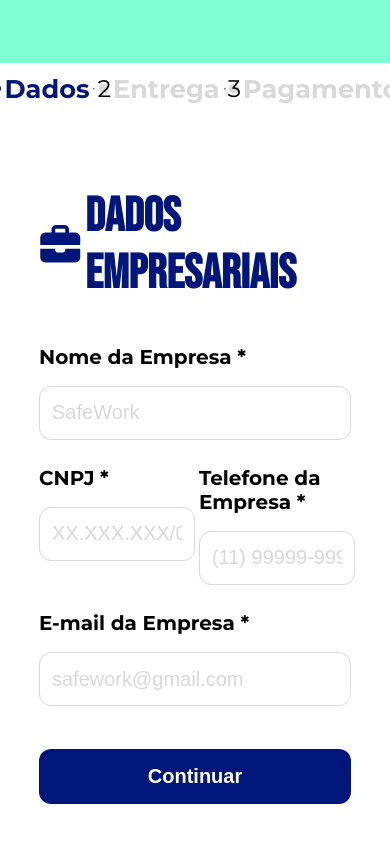
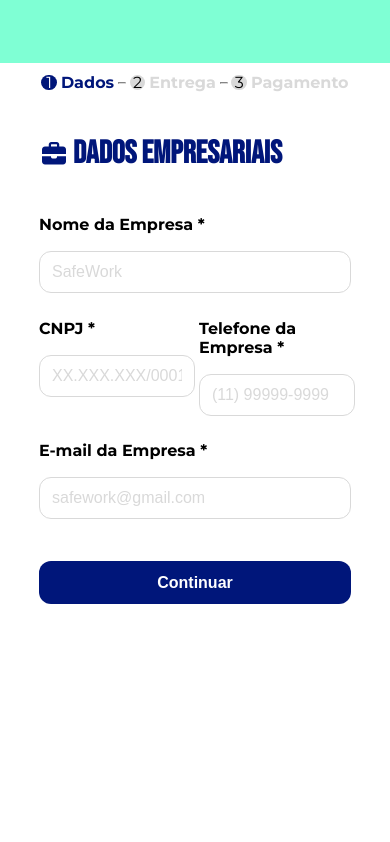
Before and after one commit to laramoreirab/safework, a plain HTML site: page views/dados-finalizar.html in a window 390 px wide. Drawn offline with Linux system fonts and the light colour scheme.

Commit message:
Reponsividade dados-finalizar

```diff
--- a/public/css/dados-finalizar.css
+++ b/public/css/dados-finalizar.css
@@ -45,7 +45,7 @@ nav {
   }
 }
 
-.escrita-step p{
+.escrita-step p {
   font-size: 1.6rem;
   color: var(--cinza);
 }
@@ -157,3 +157,68 @@ main button {
   font-size: 1.25rem;
   cursor: pointer;
 }
+
+@media (max-width: 640px) {
+  .circ-step {
+    width: 4dvw;
+    height: 4dvw;
+
+    p {
+      font-size: 1rem;
+    }
+  }
+
+  .escrita-step p {
+    font-size: 1rem;
+  }
+
+  .titulo-main {
+    i {
+        font-size: 1.5rem;
+    }
+
+    h1 {
+        font-size: 2rem;
+    }
+  }
+
+  .padding {
+    gap: 5dvh;
+  }
+
+  .inteira-input {
+    label {
+      font-size: 1rem;
+    }
+
+    input {
+      font-size: 1rem;
+      height: 5dvh;
+    }
+
+    input::placeholder {
+      font-size: 1rem;
+    }
+  }
+
+  .one-metade {
+    label {
+      font-size: 1rem;
+    }
+
+    input {
+      font-size: 1rem;
+      height: 5dvh;
+    }
+
+    input::placeholder {
+      font-size: 1rem;
+    }
+  }
+
+  main button {
+    height: 5dvh;
+    font-size: 1rem;
+  }
+
+}
--- a/public/css/login.css
+++ b/public/css/login.css
@@ -234,7 +234,7 @@ header {
     overflow: hidden;
     background-image: url('../img/banner-login.svg');
     background-size: cover;
-    background-position: center;
+    background-position: cqenter;
     margin: -1.99%;
     margin-left: 0;
     padding: 1.75%;
```
Lines whose indentation alone changed are shown as unchanged.
